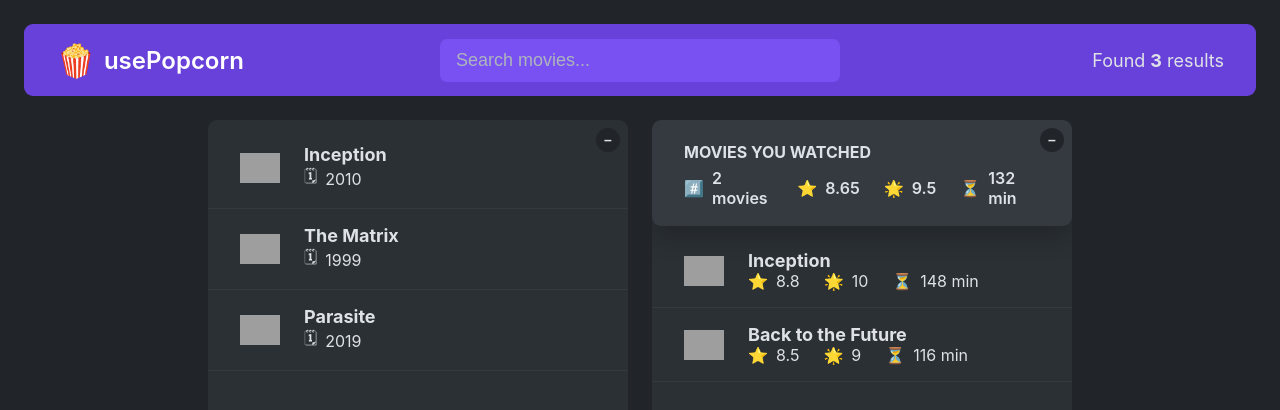
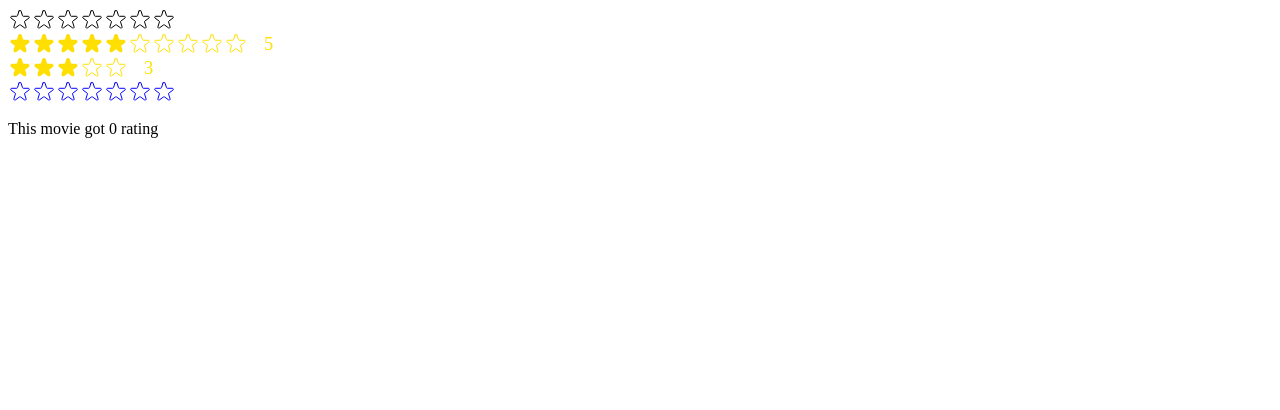
Before and after one commit to hasnatamjad/UsePopcorn, a React (Create React App) app: page / in a window 1280 px wide. Shown: the top 410 px of the page. Built offline with nearby package versions, Linux system fonts and the light colour scheme; grey boxes are pictures that could not be loaded.

Commit message:
creating star component

```diff
--- a/src/App.js
+++ b/src/App.js
@@ -51,23 +51,48 @@
   arr.reduce((acc, cur, i, arr) => acc + cur / arr.length, 0);
 
 export default function App() {
-  const [query, setQuery] = useState("");
   const [movies, setMovies] = useState(tempMovieData);
   const [watched, setWatched] = useState(tempWatchedData);
-  const [isOpen1, setIsOpen1] = useState(true);
-  const [isOpen2, setIsOpen2] = useState(true);
-
-  const avgImdbRating = average(watched.map((movie) => movie.imdbRating));
-  const avgUserRating = average(watched.map((movie) => movie.userRating));
-  const avgRuntime = average(watched.map((movie) => movie.runtime));
 
   return (
     <>
-      <nav className="nav-bar">
+      <Navbar movies={movies} />
+      <Main>
+        <Box>
+          <MoviesList movies={movies} />
+        </Box>
+
+        <Box>
+          <Summary watched={watched} />
+          <WatchedList watched={watched} />
+        </Box>
+      </Main>
+    </>
+  );
+}
+
+/* =============================================== */
+
+// child of Navbar Component
+function Logo() {
+  return (
+    <div>
       <div className="logo">
         <span role="img">🍿</span>
         <h1>usePopcorn</h1>
       </div>
+    </div>
+  );
+}
+
+// Navbar Component
+function Navbar({ movies }) {
+  const [query, setQuery] = useState("");
+
+  return (
+    <div>
+      <nav className="nav-bar">
+        <Logo />
         <input
           className="search"
           type="text"
@@ -79,16 +104,31 @@
           Found <strong>{movies.length}</strong> results
         </p>
       </nav>
+    </div>
+  );
+}
 
-      <main className="main">
+/* =============================================== */
+
+// Main Component
+function Main({ children }) {
+  return <main className="main">{children}</main>;
+}
+
+function Box({ children }) {
+  const [isOpen, setIsOpen] = useState(true);
+  return (
     <div className="box">
-          <button
-            className="btn-toggle"
-            onClick={() => setIsOpen1((open) => !open)}
-          >
-            {isOpen1 ? "–" : "+"}
+      <button className="btn-toggle" onClick={() => setIsOpen((open) => !open)}>
+        {isOpen ? "–" : "+"}
       </button>
-          {isOpen1 && (
+      {isOpen && children}
+    </div>
+  );
+}
+
+function MoviesList({ movies }) {
+  return (
     <ul className="list">
       {movies?.map((movie) => (
         <li key={movie.imdbID}>
@@ -103,9 +143,15 @@
         </li>
       ))}
     </ul>
-          )}
-        </div>
+  );
+}
 
+/*
+function WatchedBox() {
+  const [watched, setWatched] = useState(tempWatchedData);
+  const [isOpen2, setIsOpen2] = useState(true);
+
+  return (
     <div className="box">
       <button
         className="btn-toggle"
@@ -115,6 +161,20 @@
       </button>
       {isOpen2 && (
         <>
+          <Summary watched={watched} />
+          <WatchedList watched={watched} />
+        </>
+      )}
+    </div>
+  );
+}
+*/
+function Summary({ watched }) {
+  const avgImdbRating = average(watched.map((movie) => movie.imdbRating));
+  const avgUserRating = average(watched.map((movie) => movie.userRating));
+  const avgRuntime = average(watched.map((movie) => movie.runtime));
+
+  return (
     <div className="summary">
       <h2>Movies you watched</h2>
       <div>
@@ -136,7 +196,11 @@
         </p>
       </div>
     </div>
+  );
+}
 
+function WatchedList({ watched }) {
+  return (
     <ul className="list">
       {watched.map((movie) => (
         <li key={movie.imdbID}>
@@ -159,10 +223,5 @@
         </li>
       ))}
     </ul>
-            </>
-          )}
-        </div>
-      </main>
-    </>
   );
 }
--- /dev/null
+++ b/src/StarRating.js
@@ -0,0 +1,126 @@
+import { useState } from "react";
+
+const ContainerStyle = {
+  display: "flex",
+  alignItems: "center",
+  gap: "16px",
+};
+const StarContainer = {
+  display: "flex",
+  alignItems: "center",
+};
+
+export default function StarRating({
+  maxRating = 7,
+  color = "#FFDF00",
+  size = "24",
+  messages = [],
+  defaultRating = 0,
+  onSetRating,
+}) {
+  const [rating, setRating] = useState(defaultRating);
+  const [tempRating, setTempRating] = useState(0);
+  const [rateMessage, setRateMessage] = useState("");
+
+  function handleRating(rating, rateMessage) {
+    setRating(rating);
+    setRateMessage(rateMessage);
+    onSetRating(rating);
+    let rateValue = (rating / maxRating) * 100;
+    console.log(rateValue);
+    if (rateValue <= 30) {
+      setRateMessage(`${messages[rating - 1]}`);
+    } else if (rateValue <= 60) {
+      setRateMessage(`${messages[rating - 1]}`);
+    } else if (rateValue <= 85) {
+      setRateMessage(`${messages[rating - 1]}`);
+    } else if (rateValue <= 100) {
+      setRateMessage(`${messages[messages.length - 1]}`);
+    }
+  }
+
+  const textStyle = {
+    lineHeight: "1",
+    margin: "0",
+    color,
+    fontSize: `${size / 1.3}px`,
+  };
+  return (
+    <div style={ContainerStyle}>
+      <div style={StarContainer}>
+        {Array.from({ length: maxRating }, (_, i) => (
+          <Star
+            key={i}
+            onClick={() => handleRating(i + 1)}
+            full={tempRating ? tempRating >= i + 1 : rating >= i + 1}
+            onHoverIn={() => setTempRating(i + 1)}
+            onHoverOut={() => setTempRating(0)}
+            color={color}
+            size={size}
+          />
+        ))}
+      </div>
+      <p style={textStyle}>{tempRating || rating || ""}</p>
+      <p style={textStyle}>{messages.length > 1 ? rateMessage || "" : ""}</p>
+    </div>
+  );
+}
+
+function Star({ onClick, full, onHoverIn, onHoverOut, color, size }) {
+  const starStyle = {
+    height: `${size}px`,
+    width: `${size}px`,
+    display: "block",
+    cursor: "pointer",
+  };
+
+  return (
+    <span
+      role="button"
+      style={starStyle}
+      onClick={onClick}
+      onMouseEnter={onHoverIn}
+      onMouseLeave={onHoverOut}
+    >
+      {full ? (
+        <svg
+          xmlns="http://www.w3.org/2000/svg"
+          viewBox="0 0 20 20"
+          fill={color}
+          stroke={color}
+        >
+          <path d="M9.049 2.927c.3-.921 1.603-.921 1.902 0l1.07 3.292a1 1 0 00.95.69h3.462c.969 0 1.371 1.24.588 1.81l-2.8 2.034a1 1 0 00-.364 1.118l1.07 3.292c.3.921-.755 1.688-1.54 1.118l-2.8-2.034a1 1 0 00-1.175 0l-2.8 2.034c-.784.57-1.838-.197-1.539-1.118l1.07-3.292a1 1 0 00-.364-1.118L2.98 8.72c-.783-.57-.38-1.81.588-1.81h3.461a1 1 0 00.951-.69l1.07-3.292z" />
+        </svg>
+      ) : (
+        <svg
+          xmlns="http://www.w3.org/2000/svg"
+          fill="none"
+          viewBox="0 0 24 24"
+          stroke={color}
+        >
+          <path
+            strokeLinecap="round"
+            strokeLinejoin="round"
+            strokeWidth="{2}"
+            d="M11.049 2.927c.3-.921 1.603-.921 1.902 0l1.519 4.674a1 1 0 00.95.69h4.915c.969 0 1.371 1.24.588 1.81l-3.976 2.888a1 1 0 00-.363 1.118l1.518 4.674c.3.922-.755 1.688-1.538 1.118l-3.976-2.888a1 1 0 00-1.176 0l-3.976 2.888c-.783.57-1.838-.197-1.538-1.118l1.518-4.674a1 1 0 00-.363-1.118l-3.976-2.888c-.784-.57-.38-1.81.588-1.81h4.914a1 1 0 00.951-.69l1.519-4.674z"
+          />
+        </svg>
+      )}
+    </span>
+  );
+}
+
+/*
+FULL STAR
+
+<svg
+  xmlns="http://www.w3.org/2000/svg"
+  viewBox="0 0 20 20"
+  fill="#000"
+  stroke="#000"
+>
+  <path
+    d="M9.049 2.927c.3-.921 1.603-.921 1.902 0l1.07 3.292a1 1 0 00.95.69h3.462c.969 0 1.371 1.24.588 1.81l-2.8 2.034a1 1 0 00-.364 1.118l1.07 3.292c.3.921-.755 1.688-1.54 1.118l-2.8-2.034a1 1 0 00-1.175 0l-2.8 2.034c-.784.57-1.838-.197-1.539-1.118l1.07-3.292a1 1 0 00-.364-1.118L2.98 8.72c-.783-.57-.38-1.81.588-1.81h3.461a1 1 0 00.951-.69l1.07-3.292z"
+  />
+</svg>
+*/
--- a/src/index.css
+++ b/src/index.css
@@ -55,6 +55,7 @@
   background-color: var(--color-background-500);
   border-radius: 0.9rem;
   overflow: scroll;
+
   position: relative;
 }
 
@@ -138,7 +139,7 @@
 .list {
   list-style: none;
   padding: 0.8rem 0;
-  overflow: scroll;
+  overflow: hidden;
 }
 
 .list-watched {
--- a/src/index.js
+++ b/src/index.js
@@ -1,11 +1,30 @@
-import React from "react";
+import React, { useState } from "react";
 import ReactDOM from "react-dom/client";
-import "./index.css";
-import App from "./App";
+// import "./index.css";
+// import App from "./App";
+import StarRating from "./StarRating";
+
+function TestRating() {
+  const [movieRating, setMovieRating] = useState(0);
+  return (
+    <div>
+      <StarRating color="blue" onSetRating={setMovieRating} />
+      <p>This movie got {movieRating} rating</p>
+    </div>
+  );
+}
 
 const root = ReactDOM.createRoot(document.getElementById("root"));
 root.render(
   <React.StrictMode>
-    <App />
+    {/* <App /> */}
+    <StarRating maxRating={7} color={"#000"} />
+    <StarRating maxRating={10} defaultRating={5} />
+    <StarRating
+      maxRating={5}
+      messages={["bad", "Ok", "Good", "Excellent"]}
+      defaultRating={3}
+    />
+    <TestRating />
   </React.StrictMode>
 );
```
Also changed, not shown: src/StarRatingTwo.js (added, +135 -0 lines). Lines whose indentation alone changed are shown as unchanged.
